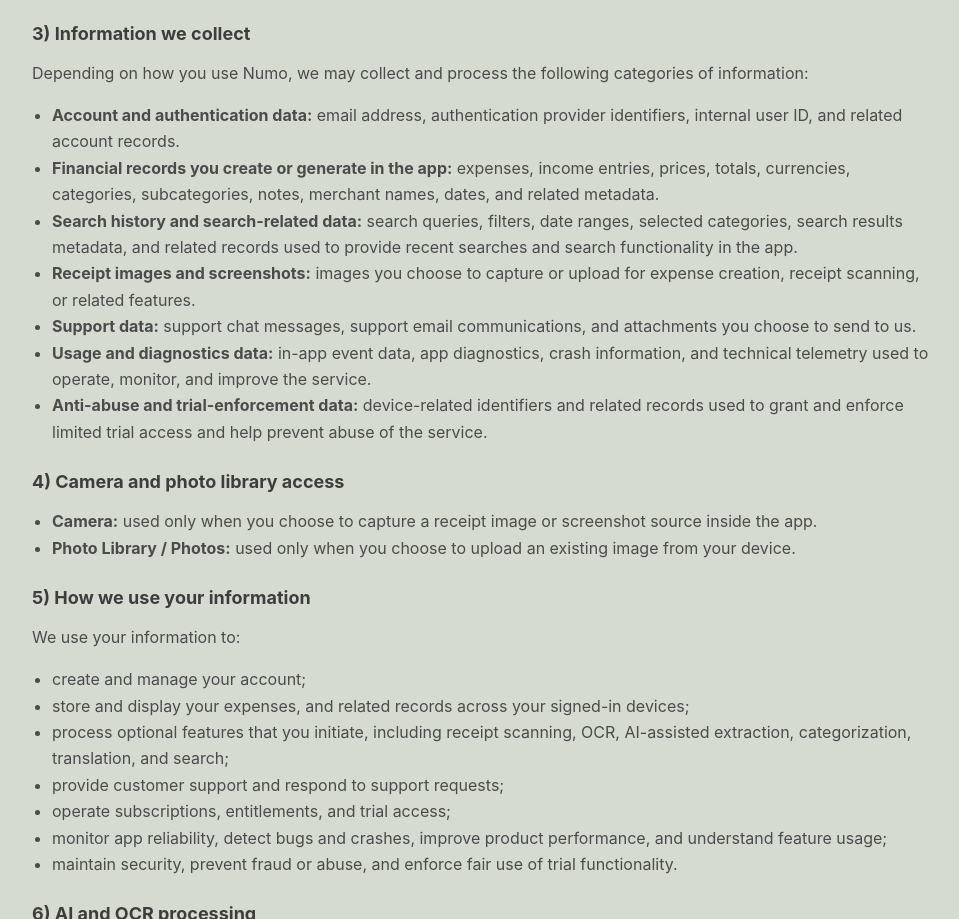
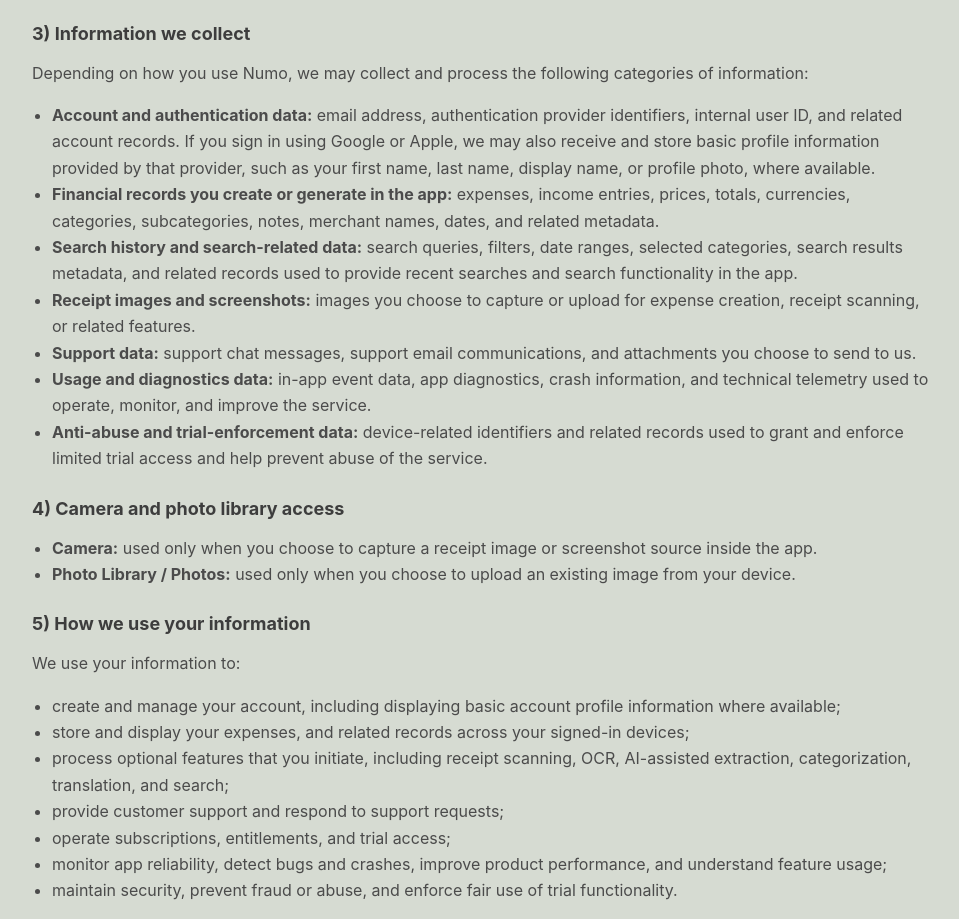
Before and after one commit to Regresami/numo-legal, a plain HTML site: page privacy/index.html in a window 1280 px wide. Shown: the part 845-1764 px from the top of the page, without its empty margins (158-1117 px from the left). Drawn offline with Linux system fonts and the light colour scheme.

Commit message:
Update privacy policy and account deletion page to include details on basic profile information from authentication providers for clarity and consistency

```diff
--- a/privacy/index.html
+++ b/privacy/index.html
@@ -172,7 +172,7 @@
     <h2>3) Information we collect</h2>
     <p>Depending on how you use Numo, we may collect and process the following categories of information:</p>
     <ul>
-        <li><strong>Account and authentication data:</strong> email address, authentication provider identifiers, internal user ID, and related account records.</li>
+        <li><strong>Account and authentication data:</strong> email address, authentication provider identifiers, internal user ID, and related account records. If you sign in using Google or Apple, we may also receive and store basic profile information provided by that provider, such as your first name, last name, display name, or profile photo, where available.</li>
         <li><strong>Financial records you create or generate in the app:</strong> expenses, income entries, prices, totals, currencies, categories, subcategories, notes, merchant names, dates, and related metadata.</li>
         <li><strong>Search history and search-related data:</strong> search queries, filters, date ranges, selected categories, search results metadata, and related records used to provide recent searches and search functionality in the app.</li>
         <li><strong>Receipt images and screenshots:</strong> images you choose to capture or upload for expense creation, receipt scanning, or related features.</li>
@@ -190,7 +190,7 @@
     <h2>5) How we use your information</h2>
     <p>We use your information to:</p>
     <ul>
-        <li>create and manage your account;</li>
+        <li>create and manage your account, including displaying basic account profile information where available;</li>
         <li>store and display your expenses, and related records across your signed-in devices;</li>
         <li>process optional features that you initiate, including receipt scanning, OCR, AI-assisted extraction, categorization, translation, and search;</li>
         <li>provide customer support and respond to support requests;</li>
```
Also changed, not shown: account-deletion/index.html (+1 -1 lines).
